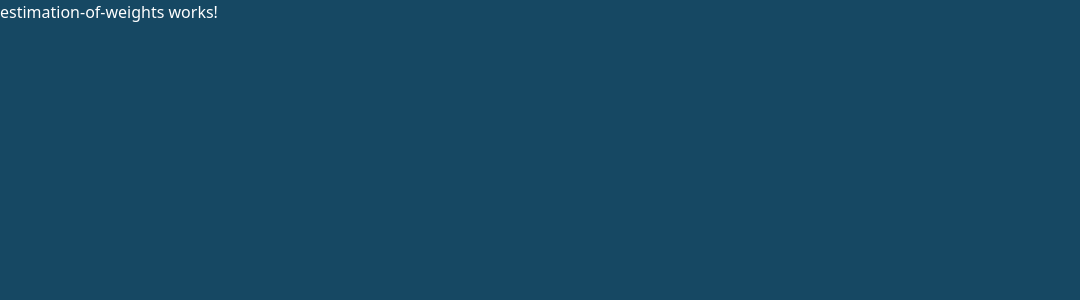
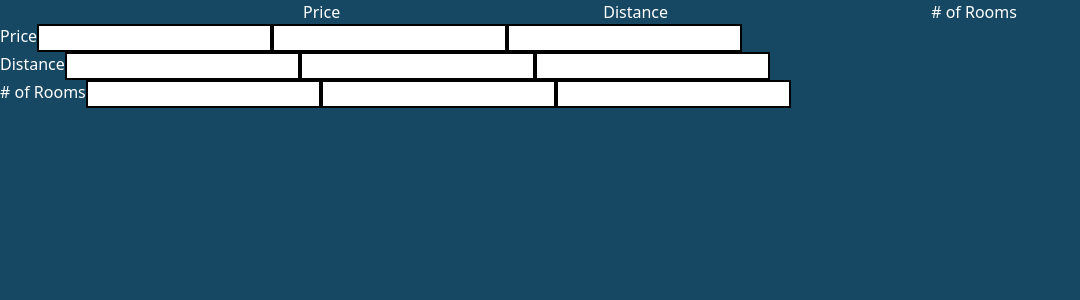
Before and after one commit to alex-nemeth/evalutron, an Angular app: page /weights-estimation in a window 1280 px wide. Shown: the top 300 px of the page, without its empty margins (0-1080 px from the left). Built offline with nearby package versions, Linux system fonts and the light colour scheme.

Commit message:
Weight estimation draft

```diff
--- a/src/app/components/estimation-of-weights/estimation-of-weights.component.html
+++ b/src/app/components/estimation-of-weights/estimation-of-weights.component.html
@@ -1 +1,10 @@
-<p>estimation-of-weights works!</p>
+<div class="flex flex-row justify-evenly ms-10">
+    <p *ngFor="let criterion of criteria$ | async">{{ criterion.title }}</p>
+</div>
+<div  *ngFor="let criterion of criteria$ | async" class="flex flex-col justify-start gap-5">
+    <div class="flex flex-row">
+        <p>{{ criterion.title}}</p>
+        <input class="bg-white border-black border-solid border-2 text-black" *ngFor="let criterion of criteria$ | async" type="text">
+    </div>
+
+</div>
--- a/src/app/components/estimation-of-weights/estimation-of-weights.component.ts
+++ b/src/app/components/estimation-of-weights/estimation-of-weights.component.ts
@@ -1,13 +1,24 @@
 import { Component } from '@angular/core';
 import { CommonModule } from '@angular/common';
+import { CriteriaService } from '../../services/criteria.service';
+import { Observable, of, tap } from 'rxjs';
+import { FormsModule } from '@angular/forms';
+import { ICriteria } from '../../models/criteria.model';
 
 @Component({
   selector: 'app-estimation-of-weights',
   standalone: true,
-  imports: [CommonModule],
+  imports: [CommonModule, FormsModule],
   templateUrl: './estimation-of-weights.component.html',
-  styleUrl: './estimation-of-weights.component.css'
+  styleUrl: './estimation-of-weights.component.css',
 })
 export class EstimationOfWeightsComponent {
+  criteria$: Observable<ICriteria[]> = of(this.criteriaService.criteria);
 
+  constructor(private criteriaService: CriteriaService) {}
+
+  setWeight(criteria: ICriteria, weight: number): void {
+    // this.criteriaService.setWeight(criteria, weight);
+    this.criteria$.pipe(tap((criteria) => console.log(criteria)));
+  }
 }
--- a/src/app/models/criteria.model.ts
+++ b/src/app/models/criteria.model.ts
@@ -1,4 +1,6 @@
 export interface ICriteria {
+  id: string;
   title: string;
   minmax: string;
+  weights?: { string: number }[];
 }
--- a/src/app/services/criteria.service.ts
+++ b/src/app/services/criteria.service.ts
@@ -8,12 +8,27 @@ export class CriteriaService {
   // Currently has 3 placeholder criteria
   // to speed up testing during development.
   public criteria: ICriteria[] = [
-    { title: 'Price', minmax: 'MIN' },
-    { title: 'Distance', minmax: 'MIN' },
-    { title: '# of Rooms', minmax: 'MAX' },
+    { id: 'c1', title: 'Price', minmax: 'MIN' },
+    { id: 'c2', title: 'Distance', minmax: 'MIN' },
+    { id: 'c3', title: '# of Rooms', minmax: 'MAX' },
   ];
+
+  ngOnInit(): void {
+    this.initializeWeights(this.criteria);
+  }
+
+  initializeWeights(criteria: ICriteria[]): void {
+    criteria.forEach((criterion, id) => {
+      criterion.weights = Array(criteria.length).fill(0);
+      criterion.id = 'c' + id;
+    });
+  }
 
   addCriteria(criteria: ICriteria) {
     this.criteria.push(criteria);
   }
+
+  // setWeight(criteria1: ICriteria, criteria2: ICriteria, weight: number): void {
+  //   criteria1.weights?[criteria2.id] = weight;
+  // }
 }
```
